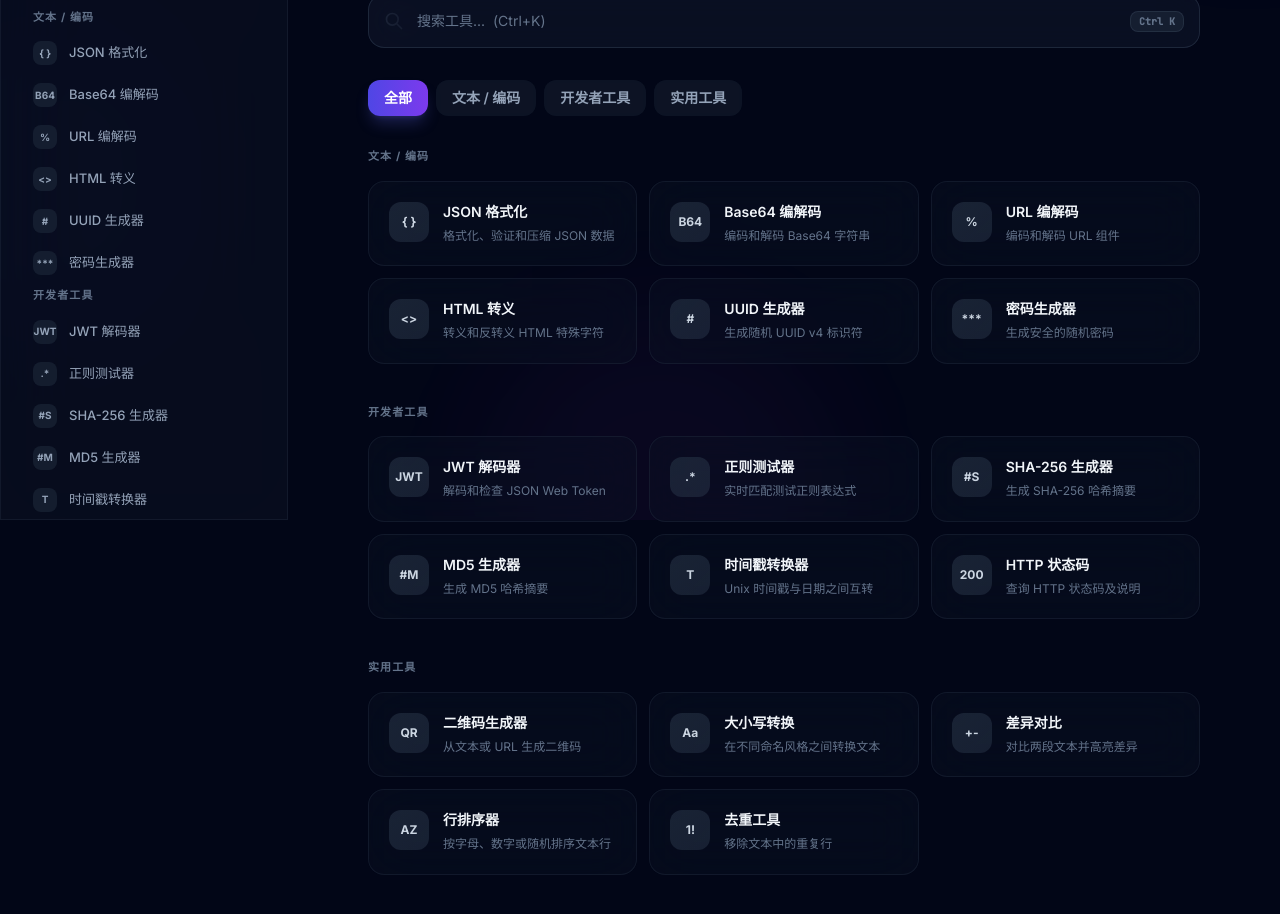
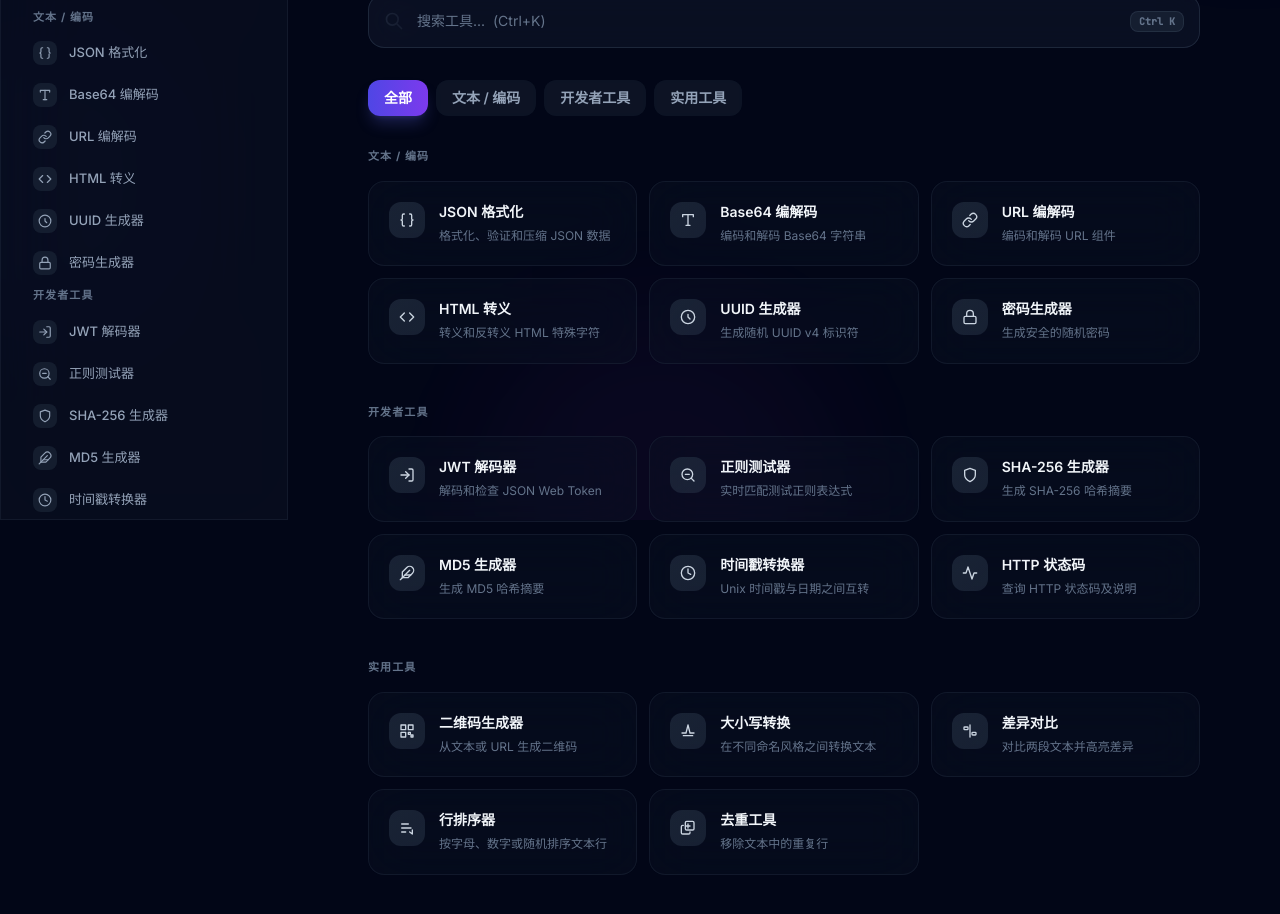
Before and after one commit to acerse/tools, a React (Vite) app in the folder apps/frontend/: page / in a window 1280 px wide. Shown: the part 280-1194 px from the top of the page. Built offline with nearby package versions, Linux system fonts and the light colour scheme.

Commit message:
fix: replace text icons with proper SVG icons, fix sizing

```diff
--- a/apps/frontend/src/components/Sidebar.tsx
+++ b/apps/frontend/src/components/Sidebar.tsx
@@ -2,6 +2,7 @@ import { NavLink, useLocation } from 'react-router-dom'
 import { CATEGORY_ORDER } from '../tools/types'
 import { tools } from '../tools/registry'
 import { useI18n } from '../hooks/useI18n'
+import { ToolIcon } from './ToolIcon'
 
 export function Sidebar({ open, onClose }: { open: boolean; onClose: () => void }) {
   const location = useLocation()
@@ -58,8 +59,8 @@ export function Sidebar({ open, onClose }: { open: boolean; onClose: () => void
                       }`
                     }
                   >
-                    <span className="flex h-6 w-6 items-center justify-center rounded-lg bg-surface-800/60 text-[10px] font-bold">
-                      {tool.icon}
+                    <span className="flex h-6 w-6 items-center justify-center rounded-lg bg-surface-800/60 text-surface-400">
+                      <ToolIcon id={tool.id} className="h-3.5 w-3.5" />
                     </span>
                     {toolName(tool.id)}
                   </NavLink>
--- /dev/null
+++ b/apps/frontend/src/components/ToolIcon.tsx
@@ -0,0 +1,122 @@
+import type { ReactNode } from 'react'
+
+const icons: Record<string, ReactNode> = {
+  'json-formatter': (
+    <svg viewBox="0 0 24 24" fill="none" stroke="currentColor" strokeWidth={2} strokeLinecap="round" strokeLinejoin="round">
+      <path d="M8 3H7a2 2 0 00-2 2v5a2 2 0 01-2 2 2 2 0 012 2v5a2 2 0 002 2h1" />
+      <path d="M16 3h1a2 2 0 012 2v5a2 2 0 002 2 2 2 0 00-2 2v5a2 2 0 01-2 2h-1" />
+    </svg>
+  ),
+  'base64': (
+    <svg viewBox="0 0 24 24" fill="none" stroke="currentColor" strokeWidth={2} strokeLinecap="round" strokeLinejoin="round">
+      <path d="M4 7V4h16v3" />
+      <path d="M9 20h6" />
+      <path d="M12 4v16" />
+    </svg>
+  ),
+  'url-encoder': (
+    <svg viewBox="0 0 24 24" fill="none" stroke="currentColor" strokeWidth={2} strokeLinecap="round" strokeLinejoin="round">
+      <path d="M10 13a5 5 0 007.54.54l3-3a5 5 0 00-7.07-7.07l-1.72 1.71" />
+      <path d="M14 11a5 5 0 00-7.54-.54l-3 3a5 5 0 007.07 7.07l1.71-1.71" />
+    </svg>
+  ),
+  'html-escape': (
+    <svg viewBox="0 0 24 24" fill="none" stroke="currentColor" strokeWidth={2} strokeLinecap="round" strokeLinejoin="round">
+      <polyline points="16 18 22 12 16 6" />
+      <polyline points="8 6 2 12 8 18" />
+    </svg>
+  ),
+  'uuid-generator': (
+    <svg viewBox="0 0 24 24" fill="none" stroke="currentColor" strokeWidth={2} strokeLinecap="round" strokeLinejoin="round">
+      <path d="M12 2a10 10 0 1010 10A10 10 0 0012 2z" />
+      <path d="M12 8v4l3 3" />
+    </svg>
+  ),
+  'password-generator': (
+    <svg viewBox="0 0 24 24" fill="none" stroke="currentColor" strokeWidth={2} strokeLinecap="round" strokeLinejoin="round">
+      <rect x="3" y="11" width="18" height="11" rx="2" ry="2" />
+      <path d="M7 11V7a5 5 0 0110 0v4" />
+    </svg>
+  ),
+  'jwt-decoder': (
+    <svg viewBox="0 0 24 24" fill="none" stroke="currentColor" strokeWidth={2} strokeLinecap="round" strokeLinejoin="round">
+      <path d="M15 3h4a2 2 0 012 2v14a2 2 0 01-2 2h-4" />
+      <polyline points="10 17 15 12 10 7" />
+      <line x1="15" y1="12" x2="3" y2="12" />
+    </svg>
+  ),
+  'regex-tester': (
+    <svg viewBox="0 0 24 24" fill="none" stroke="currentColor" strokeWidth={2} strokeLinecap="round" strokeLinejoin="round">
+      <circle cx="11" cy="11" r="8" />
+      <line x1="21" y1="21" x2="16.65" y2="16.65" />
+      <line x1="8" y1="11" x2="14" y2="11" />
+    </svg>
+  ),
+  'sha256-generator': (
+    <svg viewBox="0 0 24 24" fill="none" stroke="currentColor" strokeWidth={2} strokeLinecap="round" strokeLinejoin="round">
+      <path d="M12 22s8-4 8-10V5l-8-3-8 3v7c0 6 8 10 8 10z" />
+    </svg>
+  ),
+  'md5-generator': (
+    <svg viewBox="0 0 24 24" fill="none" stroke="currentColor" strokeWidth={2} strokeLinecap="round" strokeLinejoin="round">
+      <path d="M20.24 12.24a6 6 0 00-8.49-8.49L5 10.5V19h8.5z" />
+      <line x1="16" y1="8" x2="2" y2="22" />
+      <line x1="17.5" y1="15" x2="9" y2="15" />
+    </svg>
+  ),
+  'timestamp-converter': (
+    <svg viewBox="0 0 24 24" fill="none" stroke="currentColor" strokeWidth={2} strokeLinecap="round" strokeLinejoin="round">
+      <circle cx="12" cy="12" r="10" />
+      <polyline points="12 6 12 12 16 14" />
+    </svg>
+  ),
+  'http-status': (
+    <svg viewBox="0 0 24 24" fill="none" stroke="currentColor" strokeWidth={2} strokeLinecap="round" strokeLinejoin="round">
+      <path d="M22 12h-4l-3 9L9 3l-3 9H2" />
+    </svg>
+  ),
+  'qr-generator': (
+    <svg viewBox="0 0 24 24" fill="none" stroke="currentColor" strokeWidth={2} strokeLinecap="round" strokeLinejoin="round">
+      <rect x="3" y="3" width="7" height="7" />
+      <rect x="14" y="3" width="7" height="7" />
+      <rect x="3" y="14" width="7" height="7" />
+      <rect x="14" y="14" width="3" height="3" />
+      <rect x="18" y="18" width="3" height="3" />
+    </svg>
+  ),
+  'case-converter': (
+    <svg viewBox="0 0 24 24" fill="none" stroke="currentColor" strokeWidth={2} strokeLinecap="round" strokeLinejoin="round">
+      <path d="M3 15h6l3-12 3 12h6" />
+      <path d="M5 19h14" />
+    </svg>
+  ),
+  'diff-checker': (
+    <svg viewBox="0 0 24 24" fill="none" stroke="currentColor" strokeWidth={2} strokeLinecap="round" strokeLinejoin="round">
+      <path d="M12 3v18" />
+      <rect x="3" y="6" width="6" height="4" rx="1" />
+      <rect x="15" y="14" width="6" height="4" rx="1" />
+    </svg>
+  ),
+  'line-sorter': (
+    <svg viewBox="0 0 24 24" fill="none" stroke="currentColor" strokeWidth={2} strokeLinecap="round" strokeLinejoin="round">
+      <line x1="4" y1="6" x2="14" y2="6" />
+      <line x1="4" y1="12" x2="18" y2="12" />
+      <line x1="4" y1="18" x2="10" y2="18" />
+      <polyline points="20 15 20 21 16 18" />
+    </svg>
+  ),
+  'duplicate-remover': (
+    <svg viewBox="0 0 24 24" fill="none" stroke="currentColor" strokeWidth={2} strokeLinecap="round" strokeLinejoin="round">
+      <rect x="8" y="2" width="13" height="13" rx="2" />
+      <path d="M5 8H4a2 2 0 00-2 2v9a2 2 0 002 2h9a2 2 0 002-2v-1" />
+      <line x1="12" y1="6" x2="12" y2="12" />
+      <line x1="9" y1="9" x2="15" y2="9" />
+    </svg>
+  ),
+}
+
+export function ToolIcon({ id, className = 'h-4 w-4' }: { id: string; className?: string }) {
+  const icon = icons[id]
+  if (!icon) return null
+  return <span className={className}>{icon}</span>
+}
--- a/apps/frontend/src/pages/Home.tsx
+++ b/apps/frontend/src/pages/Home.tsx
@@ -3,6 +3,7 @@ import { Link } from 'react-router-dom'
 import { tools } from '../tools/registry'
 import { CATEGORY_ORDER, type ToolCategory } from '../tools/types'
 import { useI18n } from '../hooks/useI18n'
+import { ToolIcon } from '../components/ToolIcon'
 
 export function Home() {
   const [search, setSearch] = useState('')
@@ -127,8 +128,8 @@ export function Home() {
               >
                 <div className="absolute inset-0 bg-gradient-to-br from-indigo-500/5 via-transparent to-violet-500/5 opacity-0 transition-opacity duration-300 group-hover:opacity-100" />
                 <div className="relative flex items-start gap-3.5">
-                  <div className="flex h-10 w-10 shrink-0 items-center justify-center rounded-xl bg-gradient-to-br from-surface-800/80 to-surface-700/40 text-xs font-bold text-surface-300 transition-all duration-300 group-hover:from-indigo-500/20 group-hover:to-violet-500/20 group-hover:text-indigo-400">
-                    {tool.icon}
+                  <div className="flex h-9 w-9 shrink-0 items-center justify-center rounded-xl bg-gradient-to-br from-surface-800/80 to-surface-700/40 text-surface-300 transition-all duration-300 group-hover:from-indigo-500/20 group-hover:to-violet-500/20 group-hover:text-indigo-400">
+                    <ToolIcon id={tool.id} className="h-4 w-4" />
                   </div>
                   <div className="min-w-0">
                     <div className="text-sm font-semibold text-surface-100 transition-colors group-hover:text-indigo-400">
```
Also changed, not shown: 1 other file (tests, documents, lock files or other folders).
